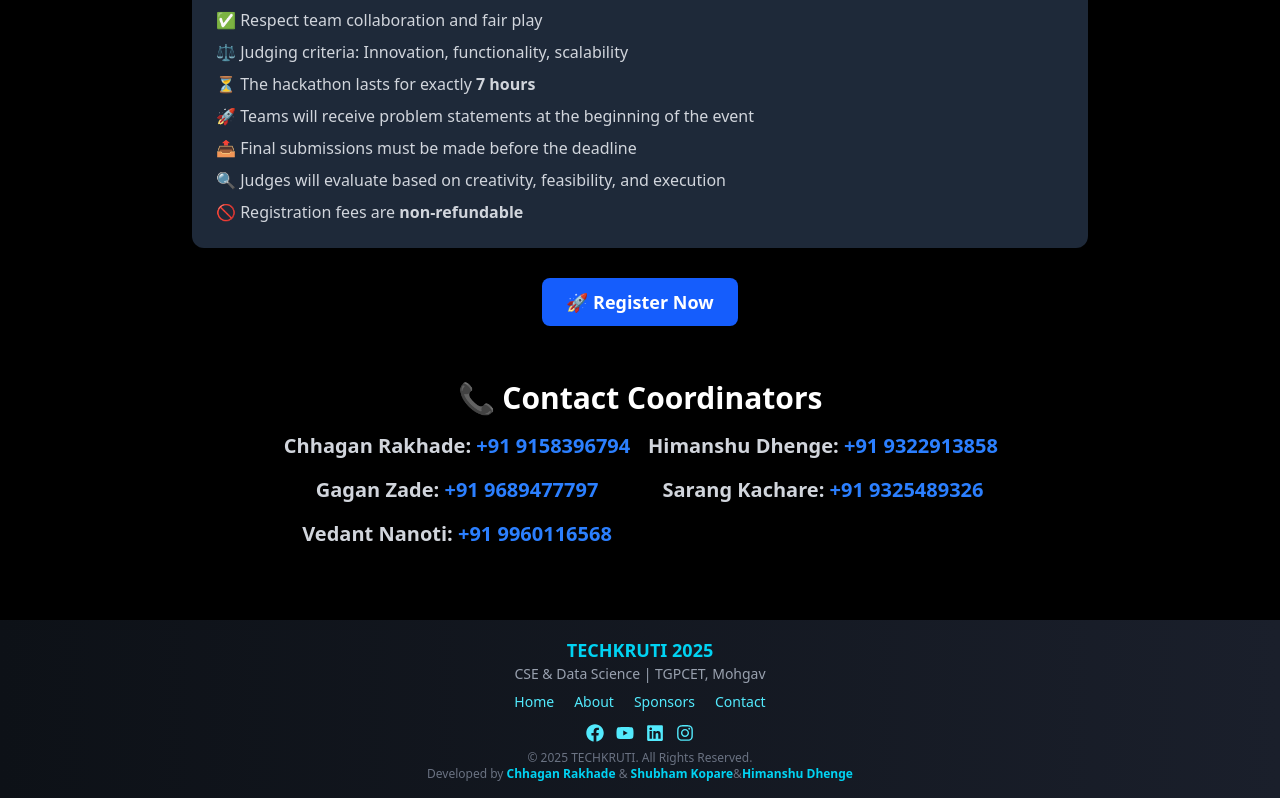
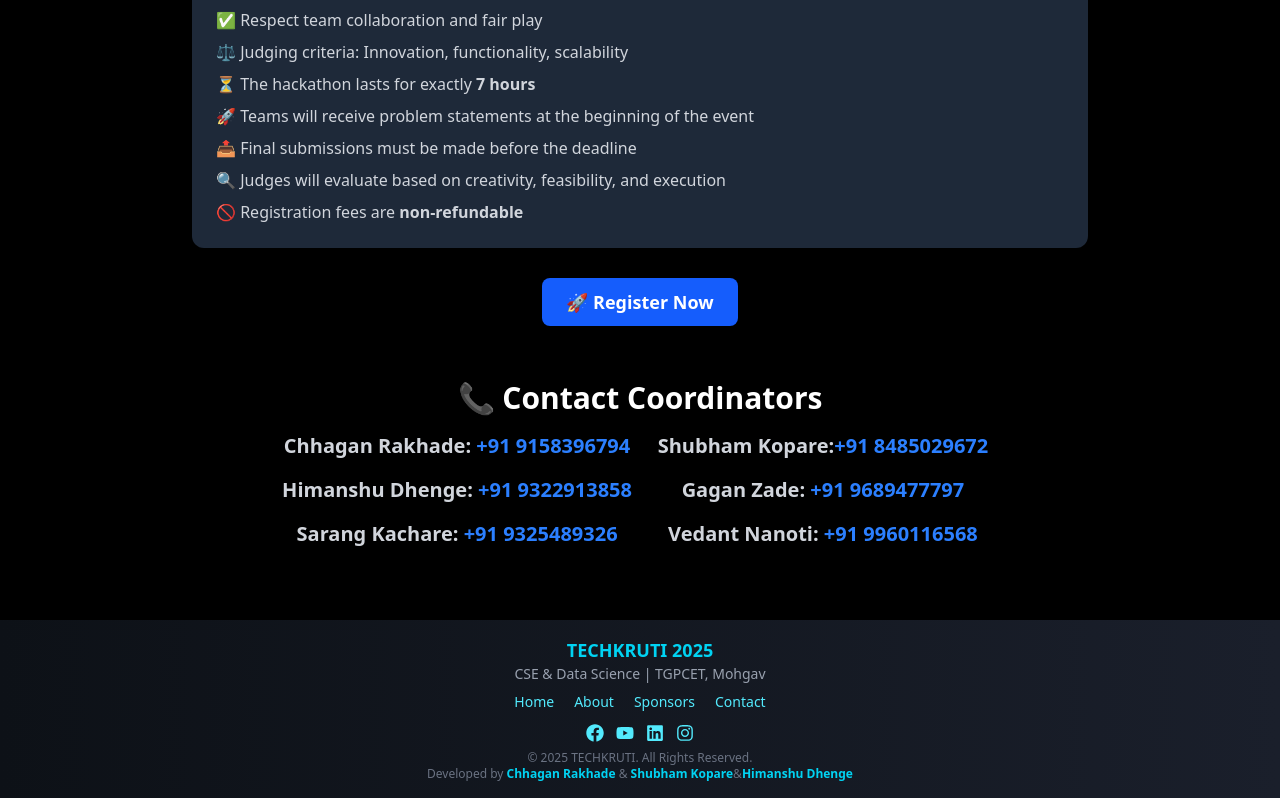
Before and after one commit to chhagan123/Hack_ON, a React (Vite) app in the folder Hack_frontend/vite-project/: page /hackthon in a window 1280 px wide. Shown: the part 1068-1866 px from the top of the page. Built offline with nearby package versions, Linux system fonts and the light colour scheme.

Commit message:
add  shubham data

```diff
--- a/Hack_frontend/vite-project/src/pages/Hackathons.jsx
+++ b/Hack_frontend/vite-project/src/pages/Hackathons.jsx
@@ -71,6 +71,9 @@
             Chhagan Rakhade: <span className="text-blue-500 hover:text-white">+91 9158396794</span>
           </h2>
           <h2 className="text-xl font-semibold text-gray-300 hover:text-blue-400 transition duration-300 cursor-pointer">
+            Shubham Kopare:<span className="text-blue-500 hover:text-white">+91 8485029672</span>
+          </h2>
+          <h2 className="text-xl font-semibold text-gray-300 hover:text-blue-400 transition duration-300 cursor-pointer">
             Himanshu Dhenge: <span className="text-blue-500 hover:text-white">+91 9322913858</span>
           </h2>
           <h2 className="text-xl font-semibold text-gray-300 hover:text-blue-400 transition duration-300 cursor-pointer">
```
